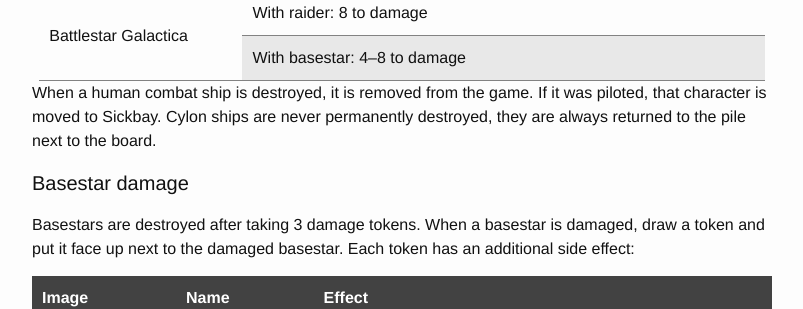
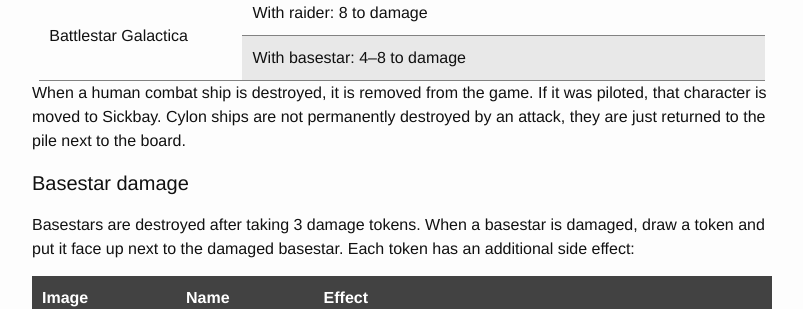
Before and after one commit to jbiatek/BSGRulebook, a Jekyll site: the page built from rulebook.md, in a window 1280 px wide and 900 px high, scrolled down 23239 px. Shown: the part 176-485 px from the top of the window, without its empty margins (238-1041 px from the left). Built offline with Jekyll 4.4.1, drawn with Linux system fonts in a browser that asks for light colours.

Commit message:
More small changes

```diff
--- a/rulebook.md
+++ b/rulebook.md
@@ -869,20 +869,21 @@ If playing with 4 or 6 players, the "No Sympathizer" variant rules will apply to
 If playing with 4 or 6 players, get the "You Are a Sympathizer" card, and set it aside. Don't add it to the Loyalty deck yet. It is added to the Loyalty deck *after* the first round of cards go out.
 </p>
 
-Keep the "Not a Cylon" deck, taking care to keep it separate from the actual Loyalty deck. It might be used later to add more cards to the Loyalty deck. The unused cards from the "Cylon" deck are now removed from the game without revealing them.
-
-The Loyalty deck is now complete. Shuffle it and distribute 1 card to every player<span class="cylonleader"> except for the Cylon Leader</span>. As per his weakness, Gaius Baltar (Political) receives 2 Loyalty cards instead of 1. <span class="nodaybreak nocylonleader nonosympathizer">After the first round is dealt, add any cards that were set aside to be added later, like the Sympathizer or Sympathetic Cylon.</span>
-
-<p class="cylonleader agenda" markdown="1">
-In a 4 or 6 player game, give the Cylon Leader a random Agenda card from the Sympathetic Agenda deck. (This deck has Caprica Six on the back.) In a 5 or 7 player game, give the Cylon Leader a random Agenda card from the Hostile Agenda deck. (This deck has a Centurion on the back.)
-</p>
-
 <p class="motive nodaybreak notreachery" markdown="1">
 The Motive deck needs to have some cards removed for this variant. Find and remove the "Make an Ally" and "Fight with Honor" cards from the game before any are dealt out. (They refer to Mutiny cards and Treachery cards, respectively, both of which are not in this game.)
 </p>
 
 <p class="motive nodaybreak treachery" markdown="1">
 The Motive deck needs to have some cards removed for this variant. Find and remove the "Make an Ally" card from the game. (It refers to Mutiny cards, which aren't in this game.) To balance out the deck, find all 7 cards with Cylon allegiance and remove 1 at random from the game.
+</p>
+
+
+Keep the "Not a Cylon" deck, taking care to keep it separate from the actual Loyalty deck. It might be used later to add more cards to the Loyalty deck. The unused cards from the "Cylon" deck are now removed from the game without revealing them.
+
+The Loyalty deck is now complete. Shuffle it and distribute 1 card to every player<span class="cylonleader"> except for the Cylon Leader</span>. As per his weakness, Gaius Baltar (Political) receives 2 Loyalty cards instead of 1. <span class="nodaybreak nocylonleader nonosympathizer">After the first round is dealt, add any cards that were set aside to be added later, like the Sympathizer or Sympathetic Cylon.</span>
+
+<p class="cylonleader agenda" markdown="1">
+In a 4 or 6 player game, give the Cylon Leader a random Agenda card from the Sympathetic Agenda deck. (This deck has Caprica Six on the back.) In a 5 or 7 player game, give the Cylon Leader a random Agenda card from the Hostile Agenda deck. (This deck has a Centurion on the back.)
 </p>
 
 <p class="cylonleader motive" markdown="1">
@@ -1441,7 +1442,7 @@ In order to win, at the end of the game the Sympathetic Cylon must have revealed
 After revealing, they also draw a Sympathetic Agenda card (the ones with 4-6 and Caprica Six on the back). The Sympathetic Cylon must meet all the conditions on the card to win at the end of the game. They are also allowed to [Infiltrate](#infiltrating) by using an action at the "Human Fleet" location.
 </p>
 
-The Sympathetic Cylon does not use their old human character sheet. It is disregarded just like a standard Cylon player. While Infiltrating, since they no longer have a Skill set, they draw in the normal fashion for a Cylon, drawing their choice of Skill cards<span class="expansion"> of different types</span>, but with a 1 card bonus, for a total of 3 Skill cards <span class="expansion">of different types</span>.
+The Sympathetic Cylon does not use their old human character sheet. It is disregarded just like a standard Cylon player. While Infiltrating, since they no longer have a Skill set, they draw in the normal fashion for a Cylon, drawing their choice of Skill cards<span class="expansion"> of different types</span>, but with a 1 card bonus, for a total of 3 Skill cards<span class="expansion"> of different types</span>.
 
 </div>
 
@@ -1892,7 +1893,7 @@ With the Cylon Fleet board, a nuke targets an entire space area:
 
 </div>
 
-When a human combat ship is destroyed, it is removed from the game. If it was piloted, that character is moved to Sickbay. Cylon ships are never permanently destroyed, they are always returned to the pile next to the board.
+When a human combat ship is destroyed, it is removed from the game. If it was piloted, that character is moved to Sickbay. Cylon ships are not permanently destroyed by an attack, they are just returned to the pile next to the board.
 
 #### Basestar damage
 
```
